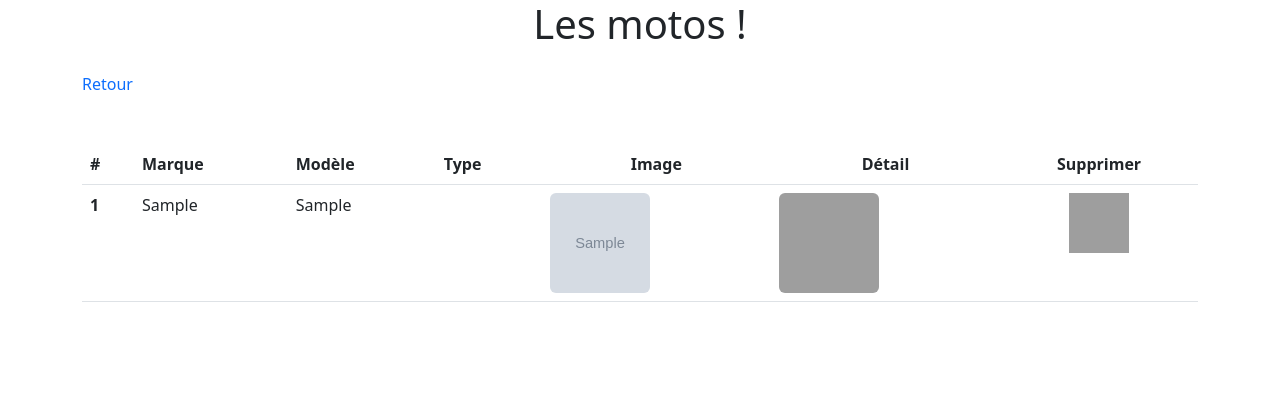
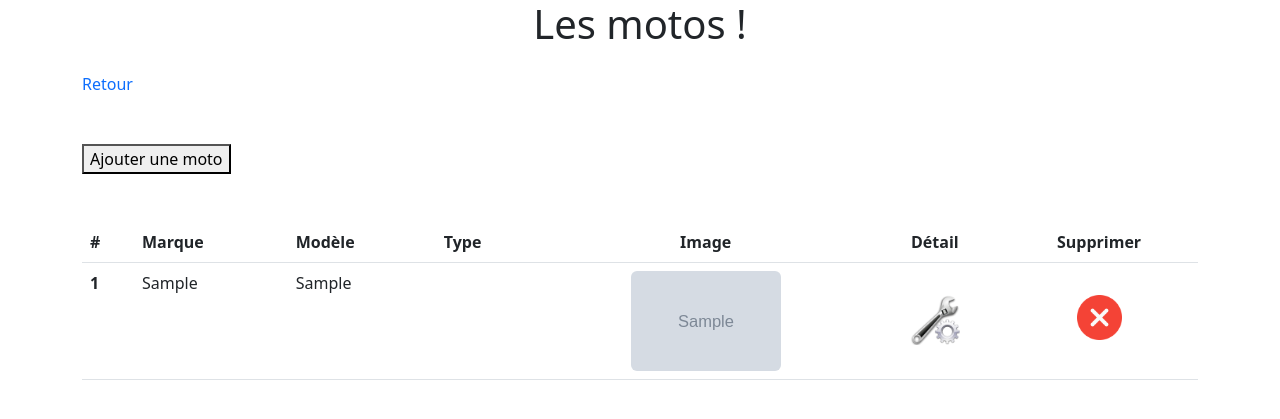
Before and after one commit to ArnaudBvd/Bravard_Arnaud_POO, a PHP site: page /index.php?controller=moto&action=list in a window 1280 px wide. Shown: the top 419 px of the page. Run offline with PHP 8.4, Linux system fonts and the light colour scheme; tables that the repository leaves empty or names only in its code hold one stand-in row (values such as "Sample post"); grey boxes marked "Sample" are stand-in pictures; grey boxes are pictures that could not be loaded.

Commit message:
Affichage des motos dans la page list.php

```diff
--- a/View/motos/list.php
+++ b/View/motos/list.php
@@ -8,9 +8,9 @@ include('View/parts/header.php');
         <a href="index.php?controller=default&action=home" class="text-decoration-none">Retour</a>
     </div>
 
-    <!-- <a href="index.php?controller=planet&action=ajout">
-        <button class="mt-5">Ajouter une planète</button>
-    </a> -->
+    <a href="index.php?controller=moto&action=ajout">
+        <button class="mt-5">Ajouter une moto</button>
+    </a>
 
     <table class="table mt-5">
         <thead class="bg-info">
@@ -31,13 +31,23 @@ include('View/parts/header.php');
                     <td><?php echo ($moto->getMarque()) ?></td>
                     <td><?php echo ($moto->getModele()) ?></td>
                     <td><?php echo ($moto->getType()) ?></td>
-                    <td><img src="<?php echo ($moto->getImage()) ?>" alt="une moto" width="100" height="100" class="rounded"></td>
-                    <td><a href="index.php?controller=moto&action=detail&id=<?php echo($moto->getId())?>"><img src="public/img/detailplanet.jpg" alt="image de planète" width="100" height="100" class="rounded"></a></td>
                     <td>
                         <div class="d-flex justify-content-center">
-                        <a href="index.php?controller=moto&action=delete&id=<?php echo($moto->getId())?>">
-                            <img src="public/img/dmauldelete.png" alt="logo de suppression" width="60" height="60">
-                        </a>
+
+                            <img src="<?php echo ($moto->getImage()) ?>" alt="une moto" width="150" height="100" class="rounded">
+                        </div>
+                    </td>
+                    <td>
+                        <div class="d-flex justify-content-center">
+                            <a href="index.php?controller=moto&action=detail&id=<?php echo ($moto->getId()) ?>"><img src="public/icons/wrenchtool.png" alt="logo de clé à molette et rouage" width="50" height="50" class="mt-4">
+                            </a>
+                        </div>
+                    </td>
+                    <td>
+                        <div class="d-flex justify-content-center">
+                            <a href="index.php?controller=moto&action=delete&id=<?php echo ($moto->getId()) ?>">
+                                <img src="public/icons/delete.png" alt="logo de suppression" width="45" height="45" class="mt-4">
+                            </a>
                         </div>
                     </td>
                 <?php endforeach; ?>
@@ -47,4 +57,4 @@ include('View/parts/header.php');
 </div>
 
 <?php
-include ('View/parts/footer.php');
+include('View/parts/footer.php');
```
Also changed, not shown: public/icons/delete.png (added), public/icons/wrenchtool.png (added).
